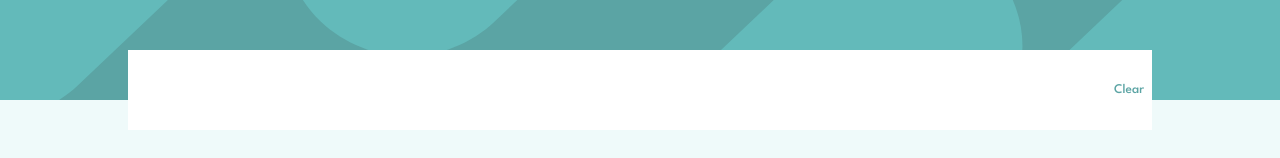
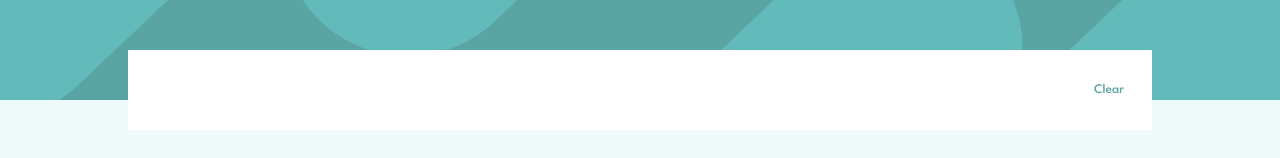
Before and after one commit to Sheriff-Oladimeji/job-listings, a React (Vite) app: page / in a window 1280 px wide. Shown: the top 158 px of the page. Built offline with nearby package versions, Linux system fonts and the light colour scheme.

Commit message:
feat: modify styles for filtered items

```diff
--- a/src/components/filtered/filteredItems.css
+++ b/src/components/filtered/filteredItems.css
@@ -19,6 +19,7 @@
 .filter-values button {
   background: none;
   border: none;
+  margin-right: 20px;
 }
 
 @media (max-width: 768px) {
--- a/src/components/filtered/filteredItems.scss
+++ b/src/components/filtered/filteredItems.scss
@@ -17,6 +17,7 @@ height: 80px;
 .filter-values button {
   background: none;
   border: none;
+  margin-right: 20px;
 }
 @media (max-width: 768px) {
 .filter-values {
```
Also changed, not shown: 1 other file (tests, documents, lock files or other folders).
